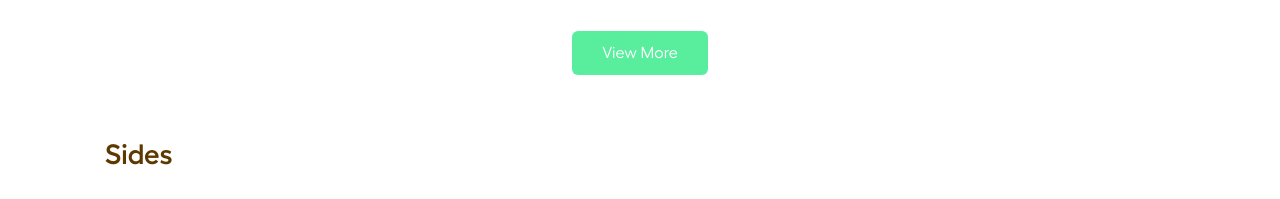
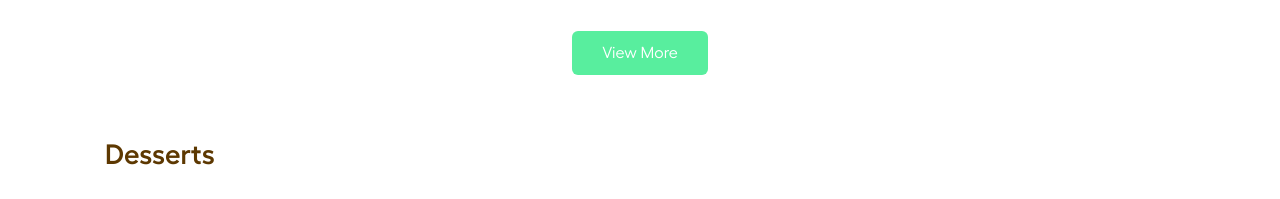
Before and after one commit to HoodieDan/Pizza-E-Commerce, a Nuxt app: page / in a window 1280 px wide. Shown: the part 3640-3839 px from the top of the page. Built offline with nearby package versions, Linux system fonts and the light colour scheme.

Commit message:
deserts update

```diff
--- a/components/Desserts.vue
+++ b/components/Desserts.vue
@@ -1,7 +1,7 @@
 <template>
   <section id="desserts" class="container">
     <h3 class="index-header brown">
-      Sides
+      Desserts
     </h3>
     <div class="row">
       <div v-for="(dessert, index) in desserts" :key="index" class="col-lg-3 col-md-4 col-sm-6 col-xs-6">
```
